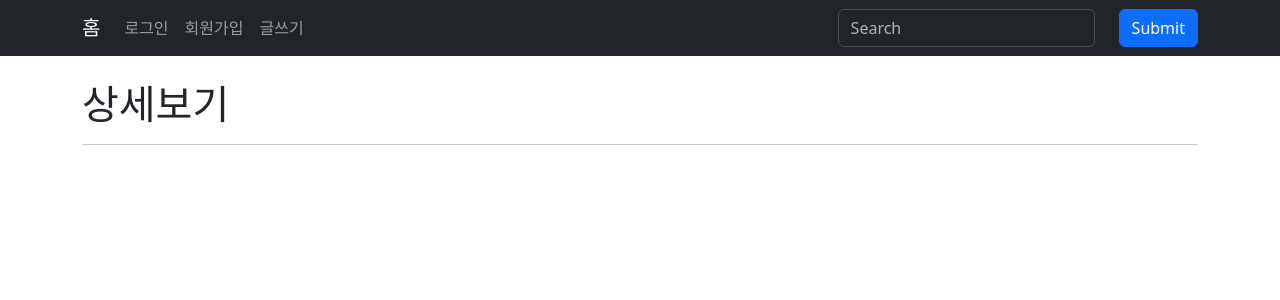
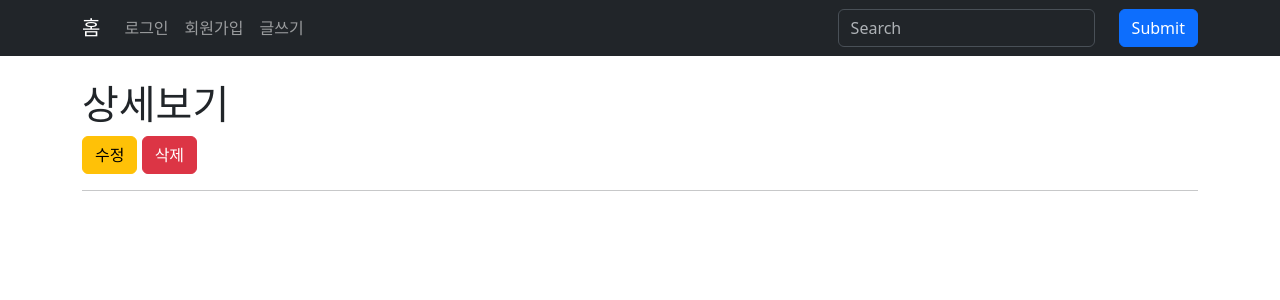
Before and after one commit to origuri/book, a React (Create React App) app in the folder src/main/book-frontend/: page /book/1 in a window 1280 px wide. Shown: the top 300 px of the page. Built offline with nearby package versions, Linux system fonts and the light colour scheme; no server answers.

Commit message:
2023.8.11- Detail.js 삭제하기

```diff
--- a/src/main/book-frontend/src/pages/book/Detail.js
+++ b/src/main/book-frontend/src/pages/book/Detail.js
@@ -1,14 +1,17 @@
 import React, { useEffect, useState } from 'react';
-import { useParams } from 'react-router-dom';
+import { useNavigate, useParams } from 'react-router-dom';
+import { Button } from 'react-bootstrap';
 
 const Detail = (props) => {
   const { id } = useParams();
   console.log('detail id->', id);
+  const navigate = useNavigate();
 
   const [book, setBook] = useState({
-    id: '',
+    /*id: '',
     title: '',
-    author: '',
+    author: '',*/
+    // 있어도 되고 없어도 됨. {}로 오브젝트라고 정해주면 됨.
   });
 
   useEffect(() => {
@@ -20,10 +23,29 @@ const Detail = (props) => {
         setBook(res);
       });
   }, []);
+
+  const deleteBook = () => {
+    fetch('http://localhost:8081/book/' + id, {
+      method: 'DELETE',
+    })
+      .then((res) => res.text())
+      .then((res) => {
+        if (res === 'ok') {
+          navigate('/');
+        }
+      });
+  };
   return (
     <div>
       <h1>상세보기</h1>
-
+      <Button variant={'warning'}>수정</Button>{' '}
+      {/*
+            상세 페이지라 삭제할 id를 넘길 필요가 없지만 만약 넘기게 된다면 이런식으로
+            <Button variant={'danger'} onClick={() => deleteBook(book.id)}>
+        */}
+      <Button variant={'danger'} onClick={deleteBook}>
+        삭제
+      </Button>
       <hr />
       <h1>{book.title}</h1>
       <h1>{book.author}</h1>
```
